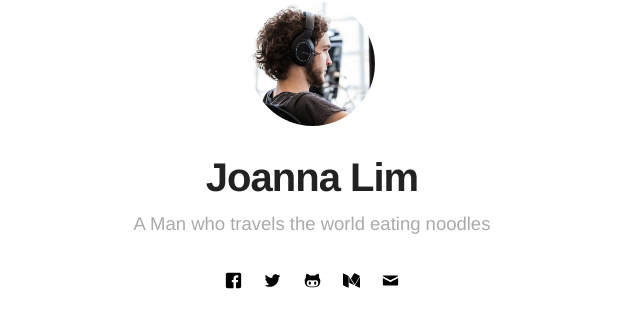
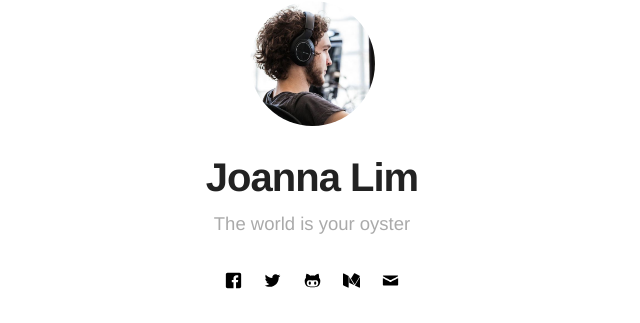
Before and after one commit to jnnlmn/jnnlmn.github.io, a Jekyll site: the page built from index.html, in a window 1280 px wide. Shown: the part 124-447 px from the top of the page, without its empty margins (328-968 px from the left). Built offline with Jekyll 4.4.1, drawn with Linux system fonts in a browser that asks for light colours.

Commit message:
Update _config.yml

```diff
--- a/_config.yml
+++ b/_config.yml
@@ -1,6 +1,6 @@
 # main text of home
 name: Joanna Lim
-bio: A Man who travels the world eating noodles
+bio: The world is your oyster
 
 # twitter summary info
 description: A blog about technology and stuff related
```
